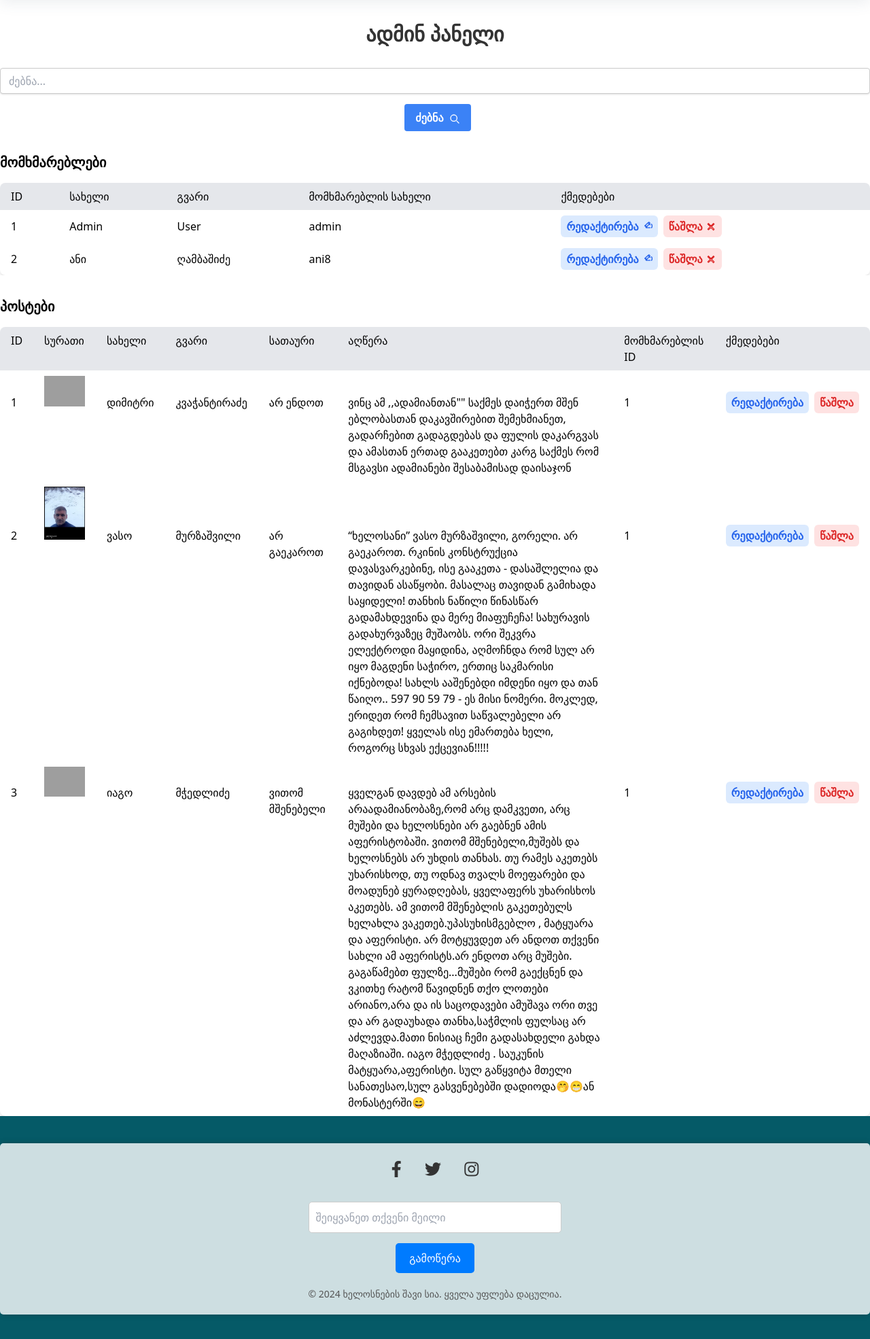
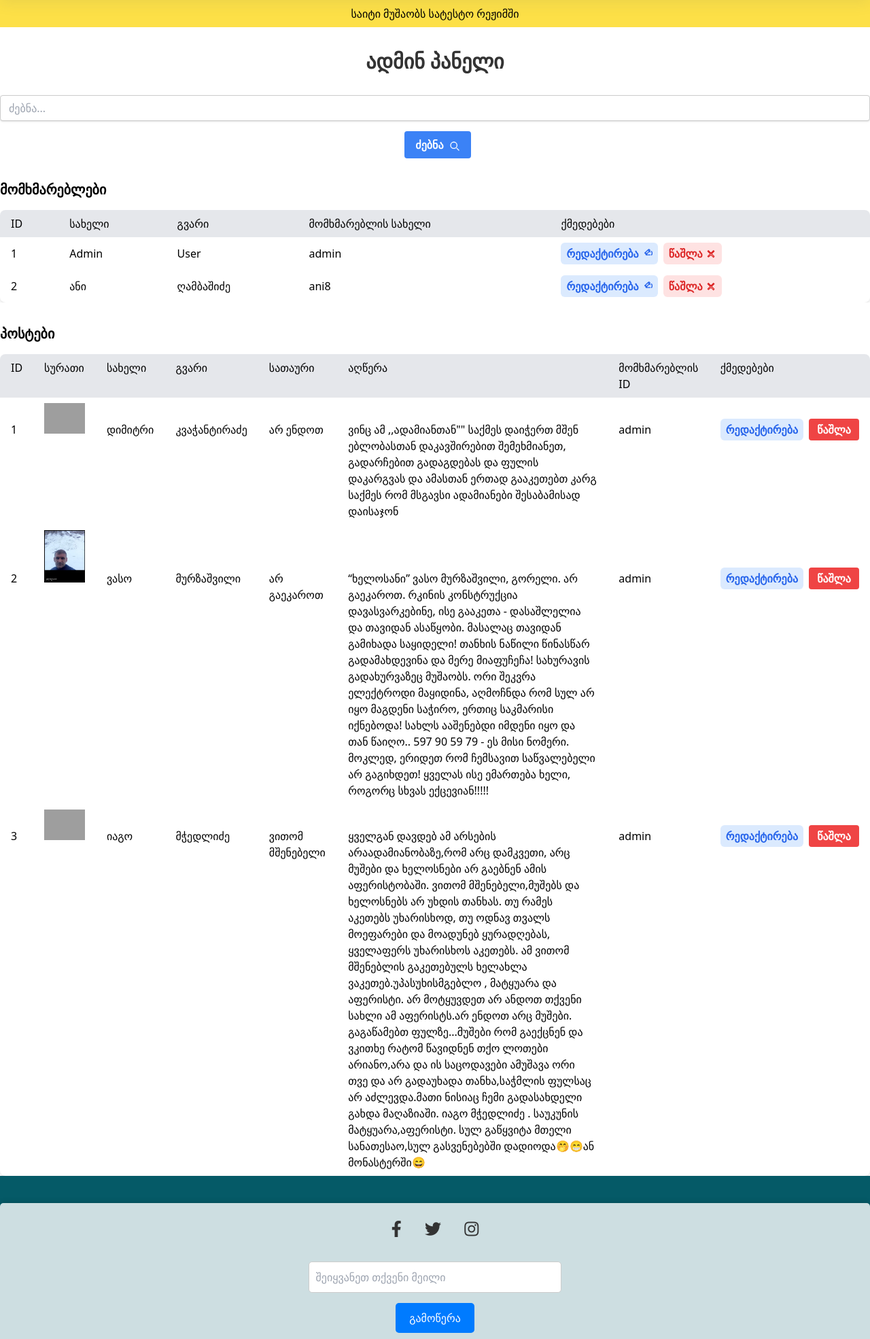
Before and after one commit to nikolozi2001/blackList, a Flask app: page /admin in a window 1280 px wide. Shown: the part 90-2060 px from the top of the page at 68% size. Run offline with Flask 3, Linux system fonts and the light colour scheme; a user stored in the database is signed in; some libraries are stand-ins or nearby versions; grey boxes are pictures that could not be loaded.

Commit message:
fixed delete from admin page

```diff
--- a/main.py
+++ b/main.py
@@ -58,7 +58,7 @@ class PostForm(FlaskForm):
     surname = StringField("გვარი", validators=[DataRequired()])
     title = StringField("სათაური", validators=[DataRequired()])
     content = TextAreaField("აღწერა", validators=[DataRequired()])
-    photo = FileField("ფოტო", validators=[FileAllowed(["jpg", "png"])])
+    photo = FileField("ფოტო", validators=[FileAllowed(["jpg", "png", "jpeg"])])
     submit = SubmitField("დამატება")
 
 
@@ -216,6 +216,17 @@ def edit_post(post_id):
     )
 
 
+@app.route("/admin/delete_post/<int:post_id>", methods=["POST"])
+@admin_required
+def delete_post_admin(post_id):
+    post = Posts.query.get_or_404(post_id)
+    if post:
+        db.session.delete(post)
+        db.session.commit()
+        flash("პოსტი წაშლილია", "success")
+    return redirect(url_for("admin"))
+
+
 @app.route("/view_post/<int:post_id>")
 def view_post(post_id):
     post = Posts.query.get_or_404(post_id)
@@ -251,7 +262,8 @@ def workers():
         if form.photo.data:
             photo_file = form.photo.data
             photo_filename = secure_filename(photo_file.filename)
-            photo_file.save(os.path.join(app.config["UPLOAD_FOLDER"], photo_filename))
+            photo_file.save(os.path.join(
+                app.config["UPLOAD_FOLDER"], photo_filename))
         else:
             photo_filename = None
 
@@ -320,7 +332,8 @@ def register():
             )
             db.session.add(new_user)
             db.session.commit()
-            flash(f"დარეგისტრირებულია ახალი მომხმარებელი: {username}", "success")
+            flash(
+                f"დარეგისტრირებულია ახალი მომხმარებელი: {username}", "success")
             return redirect(url_for("login"))
     return render_template(
         "register.html", navigation_items=navigation_items, form=form
--- a/static/style/output.css
+++ b/static/style/output.css
@@ -1,5 +1,5 @@
 /*
-! tailwindcss v3.4.3 | MIT License | https://tailwindcss.com
+! tailwindcss v3.4.4 | MIT License | https://tailwindcss.com
 */
 
 /*
@@ -825,12 +825,21 @@ video {
   background-color: rgb(254 249 195 / var(--tw-bg-opacity));
 }
 
+.bg-yellow-300 {
+  --tw-bg-opacity: 1;
+  background-color: rgb(253 224 71 / var(--tw-bg-opacity));
+}
+
 .p-4 {
   padding: 1rem;
 }
 
 .p-6 {
   padding: 1.5rem;
+}
+
+.p-2 {
+  padding: 0.5rem;
 }
 
 .px-2 {
@@ -965,11 +974,6 @@ video {
   color: rgb(133 77 14 / var(--tw-text-opacity));
 }
 
-.text-blue-500 {
-  --tw-text-opacity: 1;
-  color: rgb(59 130 246 / var(--tw-text-opacity));
-}
-
 .shadow {
   --tw-shadow: 0 1px 3px 0 rgb(0 0 0 / 0.1), 0 1px 2px -1px rgb(0 0 0 / 0.1);
   --tw-shadow-colored: 0 1px 3px 0 var(--tw-shadow-color), 0 1px 2px -1px var(--tw-shadow-color);
@@ -1022,10 +1026,6 @@ video {
   color: rgb(153 27 27 / var(--tw-text-opacity));
 }
 
-.hover\:underline:hover {
-  text-decoration-line: underline;
-}
-
 .focus\:outline-none:focus {
   outline: 2px solid transparent;
   outline-offset: 2px;
--- a/templates/admin.html
+++ b/templates/admin.html
@@ -111,12 +111,14 @@
                         <td class="py-2 px-4">{{ post.surname }}</td>
                         <td class="py-2 px-4">{{ post.title }}</td>
                         <td class="py-2 px-4">{{ post.content }}</td>
-                        <td class="py-2 px-4">{{ post.user_id }}</td>
+                        <td class="py-2 px-4">{{ post.author.username }}</td>
                         <td class="py-2 px-4 flex space-x-2">
                             <a href="{{ url_for('edit_post', post_id=post.id) }}"
                                 class="text-blue-600 hover:text-blue-800 px-2 py-1 rounded-md bg-blue-100 hover:bg-blue-200">რედაქტირება</a>
-                            <a href="{{ url_for('delete_post', post_id=post.id) }}"
-                                class="text-red-600 hover:text-red-800 px-2 py-1 rounded-md bg-red-100 hover:bg-red-200">წაშლა</a>
+                            <form method="POST" action="{{ url_for('delete_post_admin', post_id=post.id) }}">
+                                <button type="submit"
+                                    class="bg-red-500 hover:bg-red-700 text-white font-bold py-1 px-3 rounded">წაშლა</button>
+                            </form>
                         </td>
                     </tr>
                     {% endfor %}
--- a/templates/base.html
+++ b/templates/base.html
@@ -38,6 +38,11 @@
         </nav>
     </header>
 
+    <!-- Notification Banner -->
+    <div class="notification-banner bg-yellow-300 text-center p-2">
+        <p>საიტი მუშაობს სატესტო რეჟიმში</p>
+    </div>
+
     {% with messages = get_flashed_messages(with_categories=true) %}
     {% if messages %}
     <div class="flash-messages space-y-4">
--- a/templates/footer.html
+++ b/templates/footer.html
@@ -3,7 +3,7 @@
     <div class="container mx-auto footer-container">
         <div class="footer-content">
             <div class="social-icons">
-                <a href="#" target="_blank" class="social-icon"><i class="fab fa-facebook-f"></i></a>
+                <a href="https://www.facebook.com/groups/350024272073506" target="_blank" class="social-icon"><i class="fab fa-facebook-f"></i></a>
                 <a href="#" target="_blank" class="social-icon"><i class="fab fa-twitter"></i></a>
                 <a href="#" target="_blank" class="social-icon"><i class="fab fa-instagram"></i></a>
             </div>
```
Also changed, not shown: instance/blackList.db, static/uploads/Screenshot_2024-07-14_at_21.06.21.png (added), 2 other files.
